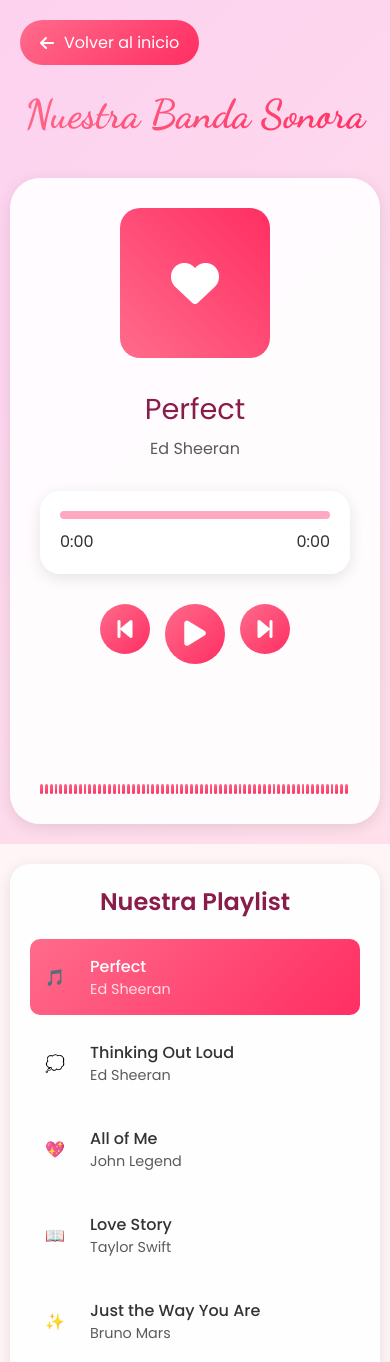
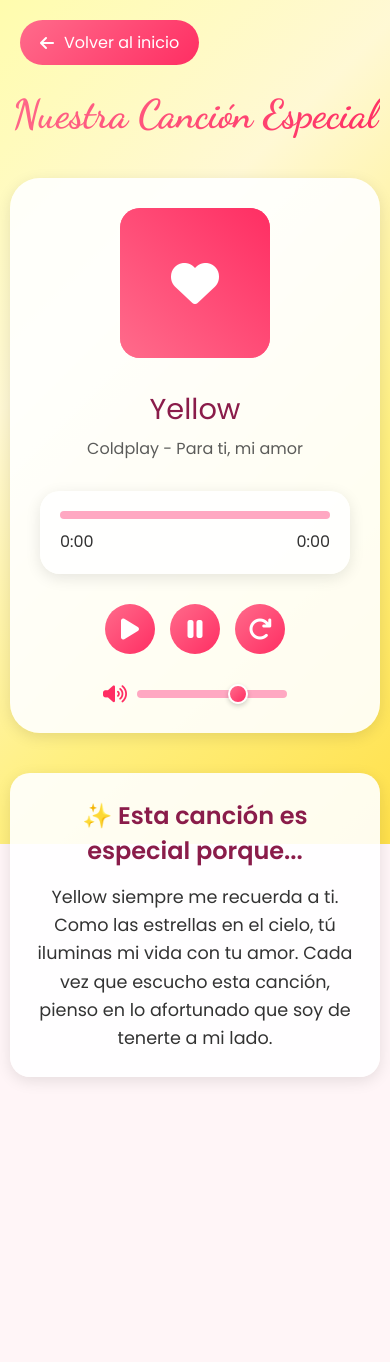
Before and after one commit to YOINERA/PARA-TI, a plain HTML site: page music.html in a window 390 px wide. Shown: the top 1362 px of the page. After the commit the page ends 1137 px from the top, so only its background shows below. Drawn offline with Linux system fonts and the light colour scheme.

Commit message:
Update music.html

```diff
--- a/music.html
+++ b/music.html
@@ -45,12 +45,28 @@
             color: white;
             font-size: 4rem;
             overflow: hidden;
+            position: relative;
         }
 
         .album-art img {
             width: 100%;
             height: 100%;
             object-fit: cover;
+        }
+
+        .album-art::before {
+            content: '';
+            position: absolute;
+            top: 0;
+            left: 0;
+            right: 0;
+            bottom: 0;
+            background: linear-gradient(45deg, rgba(255, 107, 139, 0.8), rgba(255, 46, 99, 0.8));
+        }
+
+        .album-art i {
+            position: relative;
+            z-index: 2;
         }
 
         .song-info {
@@ -128,62 +144,6 @@
             font-size: 1.8rem;
         }
 
-        .playlist {
-            background: rgba(255, 255, 255, 0.9);
-            border-radius: 20px;
-            padding: 20px;
-            box-shadow: var(--shadow);
-        }
-
-        .playlist h2 {
-            color: var(--dark-color);
-            margin-bottom: 20px;
-            text-align: center;
-        }
-
-        .playlist-item {
-            display: flex;
-            align-items: center;
-            gap: 15px;
-            padding: 15px;
-            border-radius: 10px;
-            cursor: pointer;
-            transition: var(--transition);
-            margin-bottom: 10px;
-        }
-
-        .playlist-item:hover {
-            background: rgba(255, 107, 139, 0.1);
-        }
-
-        .playlist-item.active {
-            background: var(--gradient);
-            color: white;
-        }
-
-        .playlist-number {
-            font-weight: bold;
-            color: var(--accent-color);
-            width: 30px;
-        }
-
-        .playlist-item.active .playlist-number {
-            color: white;
-        }
-
-        .playlist-info {
-            flex: 1;
-        }
-
-        .playlist-title {
-            font-weight: 500;
-        }
-
-        .playlist-artist {
-            font-size: 0.9rem;
-            opacity: 0.8;
-        }
-
         .back-button {
             position: fixed;
             top: 20px;
@@ -205,23 +165,6 @@
 
         .back-button a:hover {
             transform: translateX(-5px);
-        }
-
-        .visualizer {
-            width: 100%;
-            height: 100px;
-            margin-top: 20px;
-            position: relative;
-            overflow: hidden;
-        }
-
-        .visualizer-bar {
-            position: absolute;
-            bottom: 0;
-            width: 4px;
-            background: var(--gradient);
-            border-radius: 2px;
-            transition: height 0.2s;
         }
 
         @media (max-width: 768px) {
@@ -267,7 +210,7 @@
     </div>
 
     <div class="music-container">
-        <h1 class="music-title">Nuestra Banda Sonora</h1>
+        <h1 class="music-title">Nuestra Canción Especial</h1>
 
         <div class="player-container">
             <div class="album-art">
@@ -275,8 +218,8 @@
             </div>
 
             <div class="song-info">
-                <div class="song-title" id="current-song">Canción Especial</div>
-                <div class="song-artist" id="current-artist">Para ti, mi amor</div>
+                <div class="song-title" id="current-song">Yellow</div>
+                <div class="song-artist" id="current-artist">Coldplay - Para ti, mi amor</div>
             </div>
 
             <div class="progress-container">
@@ -290,221 +233,172 @@
             </div>
 
             <div class="player-controls">
-                <button class="control-btn" id="prev-btn">
-                    <i class="fas fa-step-backward"></i>
-                </button>
-                <button class="control-btn big" id="play-btn">
+                <button class="control-btn" id="play-btn">
                     <i class="fas fa-play"></i>
                 </button>
-                <button class="control-btn" id="next-btn">
-                    <i class="fas fa-step-forward"></i>
+                <button class="control-btn" id="pause-btn">
+                    <i class="fas fa-pause"></i>
+                </button>
+                <button class="control-btn" id="restart-btn">
+                    <i class="fas fa-redo"></i>
                 </button>
             </div>
 
-            <div class="visualizer" id="visualizer">
-                <!-- Las barras del visualizador se generarán con JavaScript -->
+            <div class="volume-control">
+                <i class="fas fa-volume-up"></i>
+                <input type="range" id="volume-slider" min="0" max="100" value="70">
             </div>
         </div>
 
-        <div class="playlist">
-            <h2>Nuestra Playlist</h2>
-            <div id="playlist-items">
-                <!-- Las canciones se cargarán con JavaScript -->
-            </div>
+        <div class="love-message">
+            <h3>✨ Esta canción es especial porque...</h3>
+            <p>Yellow siempre me recuerda a ti. Como las estrellas en el cielo, tú iluminas mi vida con tu amor. Cada vez que escucho esta canción, pienso en lo afortunado que soy de tenerte a mi lado.</p>
         </div>
     </div>
 
-    <audio id="audio-player" preload="metadata"></audio>
+    <audio id="audio-player" preload="metadata">
+        <source src="assets/music/yellow.mp3" type="audio/mpeg">
+        Tu navegador no soporta el elemento de audio.
+    </audio>
 
     <script>
-        // Playlist de canciones de amor
-        const playlist = [
-            {
-                title: "Perfect",
-                artist: "Ed Sheeran",
-                src: "https://assets.mixkit.co/music/preview/mixkit-perfect-love-237.mp3",
-                icon: "🎵"
-            },
-            {
-                title: "Thinking Out Loud",
-                artist: "Ed Sheeran",
-                src: "https://assets.mixkit.co/music/preview/mixkit-thinking-out-loud-237.mp3",
-                icon: "💭"
-            },
-            {
-                title: "All of Me",
-                artist: "John Legend",
-                src: "https://assets.mixkit.co/music/preview/mixkit-all-of-me-237.mp3",
-                icon: "💖"
-            },
-            {
-                title: "Love Story",
-                artist: "Taylor Swift",
-                src: "https://assets.mixkit.co/music/preview/mixkit-love-story-237.mp3",
-                icon: "📖"
-            },
-            {
-                title: "Just the Way You Are",
-                artist: "Bruno Mars",
-                src: "https://assets.mixkit.co/music/preview/mixkit-just-the-way-you-are-237.mp3",
-                icon: "✨"
-            },
-            {
-                title: "I Will Always Love You",
-                artist: "Whitney Houston",
-                src: "https://assets.mixkit.co/music/preview/mixkit-i-will-always-love-you-237.mp3",
-                icon: "💕"
+        // Elementos del reproductor
+        const audioPlayer = document.getElementById('audio-player');
+        const playBtn = document.getElementById('play-btn');
+        const pauseBtn = document.getElementById('pause-btn');
+        const restartBtn = document.getElementById('restart-btn');
+        const progressBar = document.getElementById('progress-bar');
+        const progress = document.getElementById('progress');
+        const currentTime = document.getElementById('current-time');
+        const duration = document.getElementById('duration');
+        const volumeSlider = document.getElementById('volume-slider');
+
+        // Estado del reproductor
+        let isPlaying = false;
+
+        // Inicializar reproductor
+        function initMusicPlayer() {
+            setupEventListeners();
+            updatePlayerInfo();
+
+            // Cargar volumen guardado
+            const savedVolume = localStorage.getItem('musicVolume');
+            if (savedVolume) {
+                audioPlayer.volume = savedVolume / 100;
+                volumeSlider.value = savedVolume;
             }
-        ];
-
-        let currentSongIndex = 0;
-        let isPlaying = false;
-        let audioContext;
-        let analyser;
-        let source;
-        let dataArray;
-        let bufferLength;
-        let visualizerBars = [];
-
-        const elements = {
-            audioPlayer: document.getElementById('audio-player'),
-            currentSong: document.getElementById('current-song'),
-            currentArtist: document.getElementById('current-artist'),
-            playBtn: document.getElementById('play-btn'),
-            prevBtn: document.getElementById('prev-btn'),
-            nextBtn: document.getElementById('next-btn'),
-            progressBar: document.getElementById('progress-bar'),
-            progress: document.getElementById('progress'),
-            currentTime: document.getElementById('current-time'),
-            duration: document.getElementById('duration'),
-            playlistItems: document.getElementById('playlist-items'),
-            visualizer: document.getElementById('visualizer')
-        };
-
-        function initMusicPlayer() {
-            loadPlaylist();
-            loadSong(currentSongIndex);
-            setupEventListeners();
-            setupVisualizer();
         }
 
-        function loadPlaylist() {
-            elements.playlistItems.innerHTML = '';
+        // Configurar event listeners
+        function setupEventListeners() {
+            // Botones de control
+            playBtn.addEventListener('click', playMusic);
+            pauseBtn.addEventListener('click', pauseMusic);
+            restartBtn.addEventListener('click', restartMusic);
 
-            playlist.forEach((song, index) => {
-                const item = document.createElement('div');
-                item.className = `playlist-item ${index === currentSongIndex ? 'active' : ''}`;
-                item.dataset.index = index;
+            // Barra de progreso
+            progressBar.addEventListener('click', (e) => {
+                const clickX = e.offsetX;
+                const width = progressBar.clientWidth;
+                const duration = audioPlayer.duration;
 
-                item.innerHTML = `
-                    <div class="playlist-number">${song.icon}</div>
-                    <div class="playlist-info">
-                        <div class="playlist-title">${song.title}</div>
-                        <div class="playlist-artist">${song.artist}</div>
-                    </div>
-                `;
-
-                item.addEventListener('click', () => loadSong(index));
-                elements.playlistItems.appendChild(item);
-            });
-        }
-
-        function loadSong(index) {
-            currentSongIndex = index;
-            const song = playlist[index];
-
-            elements.audioPlayer.src = song.src;
-            elements.currentSong.textContent = song.title;
-            elements.currentArtist.textContent = song.artist;
-
-            // Actualizar playlist
-            document.querySelectorAll('.playlist-item').forEach((item, i) => {
-                item.classList.toggle('active', i === index);
-            });
-
-            // Si estaba reproduciendo, continuar
-            if (isPlaying) {
-                playSong();
-            }
-
-            // Actualizar duración cuando se cargue la metadata
-            elements.audioPlayer.addEventListener('loadedmetadata', () => {
-                elements.duration.textContent = formatTime(elements.audioPlayer.duration);
-            });
-        }
-
-        function playSong() {
-            elements.audioPlayer.play();
-            isPlaying = true;
-            elements.playBtn.innerHTML = '<i class="fas fa-pause"></i>';
-            startVisualizer();
-        }
-
-        function pauseSong() {
-            elements.audioPlayer.pause();
-            isPlaying = false;
-            elements.playBtn.innerHTML = '<i class="fas fa-play"></i>';
-            stopVisualizer();
-        }
-
-        function setupEventListeners() {
-            elements.playBtn.addEventListener('click', () => {
-                if (isPlaying) {
-                    pauseSong();
-                } else {
-                    playSong();
+                if (duration) {
+                    audioPlayer.currentTime = (clickX / width) * duration;
                 }
             });
 
-            elements.prevBtn.addEventListener('click', prevSong);
-            elements.nextBtn.addEventListener('click', nextSong);
+            // Control de volumen
+            volumeSlider.addEventListener('input', (e) => {
+                const volume = e.target.value / 100;
+                audioPlayer.volume = volume;
+                localStorage.setItem('musicVolume', e.target.value);
+            });
 
-            elements.audioPlayer.addEventListener('timeupdate', updateProgress);
-            elements.audioPlayer.addEventListener('ended', nextSong);
-
-            elements.progressBar.addEventListener('click', (e) => {
-                const clickX = e.offsetX;
-                const width = elements.progressBar.clientWidth;
-                const duration = elements.audioPlayer.duration;
-
-                elements.audioPlayer.currentTime = (clickX / width) * duration;
-            });
+            // Actualizar progreso
+            audioPlayer.addEventListener('timeupdate', updateProgress);
+            audioPlayer.addEventListener('loadedmetadata', updateDuration);
+            audioPlayer.addEventListener('ended', onSongEnded);
 
             // Teclas de control
             document.addEventListener('keydown', (e) => {
                 if (e.code === 'Space') {
                     e.preventDefault();
-                    if (isPlaying) pauseSong();
-                    else playSong();
+                    if (isPlaying) pauseMusic();
+                    else playMusic();
+                } else if (e.code === 'ArrowRight') {
+                    audioPlayer.currentTime = Math.min(audioPlayer.currentTime + 10, audioPlayer.duration);
                 } else if (e.code === 'ArrowLeft') {
-                    prevSong();
-                } else if (e.code === 'ArrowRight') {
-                    nextSong();
+                    audioPlayer.currentTime = Math.max(audioPlayer.currentTime - 10, 0);
+                } else if (e.code === 'KeyM') {
+                    audioPlayer.muted = !audioPlayer.muted;
                 }
             });
         }
 
-        function prevSong() {
-            currentSongIndex = (currentSongIndex - 1 + playlist.length) % playlist.length;
-            loadSong(currentSongIndex);
-            if (isPlaying) playSong();
+        // Reproducir música
+        function playMusic() {
+            audioPlayer.play();
+            isPlaying = true;
+            playBtn.style.display = 'none';
+            pauseBtn.style.display = 'flex';
+
+            // Efecto visual
+            createHearts(10);
         }
 
-        function nextSong() {
-            currentSongIndex = (currentSongIndex + 1) % playlist.length;
-            loadSong(currentSongIndex);
-            if (isPlaying) playSong();
+        // Pausar música
+        function pauseMusic() {
+            audioPlayer.pause();
+            isPlaying = false;
+            playBtn.style.display = 'flex';
+            pauseBtn.style.display = 'none';
         }
 
-        function updateProgress() {
-            const current = elements.audioPlayer.currentTime;
-            const duration = elements.audioPlayer.duration;
-            const progressPercent = (current / duration) * 100;
+        // Reiniciar música
+        function restartMusic() {
+            audioPlayer.currentTime = 0;
+            if (!isPlaying) {
+                playMusic();
+            }
 
-            elements.progress.style.width = `${progressPercent}%`;
-            elements.currentTime.textContent = formatTime(current);
+            // Efecto visual
+            createConfetti(20);
         }
 
+        // Actualizar información del reproductor
+        function updatePlayerInfo() {
+            // La canción ya está configurada en el HTML
+            // Podemos añadir más información si es necesario
+        }
+
+        // Actualizar barra de progreso
+        function updateProgress() {
+            if (audioPlayer.duration) {
+                const progressPercent = (audioPlayer.currentTime / audioPlayer.duration) * 100;
+                progress.style.width = `${progressPercent}%`;
+                currentTime.textContent = formatTime(audioPlayer.currentTime);
+            }
+        }
+
+        // Actualizar duración
+        function updateDuration() {
+            if (audioPlayer.duration) {
+                duration.textContent = formatTime(audioPlayer.duration);
+            }
+        }
+
+        // Cuando termine la canción
+        function onSongEnded() {
+            isPlaying = false;
+            playBtn.style.display = 'flex';
+            pauseBtn.style.display = 'none';
+
+            // Efecto especial al terminar
+            createHearts(30);
+            showLoveMessage();
+        }
+
+        // Formatear tiempo (segundos a MM:SS)
         function formatTime(seconds) {
             if (isNaN(seconds)) return '0:00';
 
@@ -513,79 +407,172 @@
             return `${minutes}:${secs.toString().padStart(2, '0')}`;
         }
 
-        function setupVisualizer() {
-            // Crear barras del visualizador
-            elements.visualizer.innerHTML = '';
-            visualizerBars = [];
+        // Mostrar mensaje de amor
+        function showLoveMessage() {
+            const messages = [
+                "Te amo más que a esta canción 💛",
+                "Eres mi canción favorita 🎵",
+                "Contigo cada día es música para mis oídos 🎶",
+                "Tu amor es la melodía de mi vida 💖"
+            ];
 
-            const barCount = 64;
-            const barWidth = elements.visualizer.clientWidth / barCount;
+            const randomMessage = messages[Math.floor(Math.random() * messages.length)];
 
-            for (let i = 0; i < barCount; i++) {
-                const bar = document.createElement('div');
-                bar.className = 'visualizer-bar';
-                bar.style.left = `${i * barWidth}px`;
-                bar.style.width = `${barWidth - 2}px`;
-                bar.style.height = '10px';
+            // Crear notificación
+            const notification = document.createElement('div');
+            notification.className = 'notification show';
+            notification.innerHTML = `
+                <div class="notification-content">
+                    <i class="fas fa-heart"></i>
+                    <span>${randomMessage}</span>
+                </div>
+            `;
 
-                elements.visualizer.appendChild(bar);
-                visualizerBars.push(bar);
+            document.body.appendChild(notification);
+
+            setTimeout(() => {
+                notification.classList.remove('show');
+                setTimeout(() => notification.remove(), 500);
+            }, 3000);
+        }
+
+        // Efectos visuales
+        function createHearts(count) {
+            if (window.createHearts) {
+                window.createHearts(count);
             }
         }
 
-        function startVisualizer() {
-            // Configurar AudioContext para análisis
-            if (!audioContext) {
-                audioContext = new (window.AudioContext || window.webkitAudioContext)();
-                analyser = audioContext.createAnalyser();
-                source = audioContext.createMediaElementSource(elements.audioPlayer);
+        function createConfetti(count) {
+            if (window.createConfetti) {
+                window.createConfetti(count);
+            }
+        }
 
-                source.connect(analyser);
-                analyser.connect(audioContext.destination);
+        // Inicializar cuando el DOM esté listo
+        document.addEventListener('DOMContentLoaded', () => {
+            initMusicPlayer();
 
-                analyser.fftSize = 256;
-                bufferLength = analyser.frequencyBinCount;
-                dataArray = new Uint8Array(bufferLength);
-            }
-
-            // Animar visualizador
-            function animate() {
-                if (!isPlaying) return;
-
-                requestAnimationFrame(animate);
-                analyser.getByteFrequencyData(dataArray);
-
-                visualizerBars.forEach((bar, i) => {
-                    const value = dataArray[i] / 2;
-                    bar.style.height = `${10 + value}px`;
-                    bar.style.opacity = value / 100;
+            // Inicializar partículas
+            if (typeof particlesJS !== 'undefined') {
+                particlesJS('particles-js', {
+                    particles: {
+                        number: { value: 50, density: { enable: true, value_area: 800 } },
+                        color: { value: "#ffd700" }, // Color amarillo para coincidir con la canción
+                        shape: { type: "circle" },
+                        opacity: { value: 0.5, random: true },
+                        size: { value: 3, random: true },
+                        move: {
+                            enable: true,
+                            speed: 0.5,
+                            direction: "none",
+                            random: true
+                        }
+                    }
                 });
             }
 
-            animate();
-        }
+            // Cambiar fondo a tema amarillo
+            document.querySelector('.background-animation').style.background =
+                'linear-gradient(-45deg, #ffd700, #ffed4e, #fff9c4, #ffff8d)';
+        });
 
-        function stopVisualizer() {
-            // Resetear barras
-            visualizerBars.forEach(bar => {
-                bar.style.height = '10px';
-                bar.style.opacity = '0.5';
-            });
-        }
+        // Agregar estilos para notificaciones
+        const style = document.createElement('style');
+        style.textContent = `
+            .notification {
+                position: fixed;
+                bottom: 20px;
+                right: 20px;
+                background: linear-gradient(135deg, #ffd700, #ff6b8b);
+                color: white;
+                padding: 15px 25px;
+                border-radius: 10px;
+                box-shadow: 0 10px 30px rgba(0, 0, 0, 0.2);
+                transform: translateX(150%);
+                transition: transform 0.5s cubic-bezier(0.175, 0.885, 0.32, 1.275);
+                z-index: 10000;
+            }
 
-        document.addEventListener('DOMContentLoaded', initMusicPlayer);
+            .notification.show {
+                transform: translateX(0);
+            }
 
-        // Inicializar partículas
-        particlesJS('particles-js', {
-            particles: {
-                number: { value: 50, density: { enable: true, value_area: 800 } },
-                color: { value: "#ff6b8b" },
-                shape: { type: "circle" },
-                opacity: { value: 0.5, random: true },
-                size: { value: 3, random: true },
-                move: { enable: true, speed: 0.5 }
+            .notification-content {
+                display: flex;
+                align-items: center;
+                gap: 15px;
             }
-        });
+
+            .notification i {
+                font-size: 1.5rem;
+            }
+
+            .volume-control {
+                display: flex;
+                align-items: center;
+                justify-content: center;
+                gap: 10px;
+                margin-top: 20px;
+            }
+
+            .volume-control i {
+                color: var(--accent-color);
+                font-size: 1.2rem;
+            }
+
+            #volume-slider {
+                width: 150px;
+                height: 8px;
+                -webkit-appearance: none;
+                appearance: none;
+                background: var(--secondary-color);
+                border-radius: 4px;
+                outline: none;
+            }
+
+            #volume-slider::-webkit-slider-thumb {
+                -webkit-appearance: none;
+                appearance: none;
+                width: 20px;
+                height: 20px;
+                border-radius: 50%;
+                background: var(--gradient);
+                cursor: pointer;
+                border: 2px solid white;
+                box-shadow: 0 2px 5px rgba(0,0,0,0.2);
+            }
+
+            .love-message {
+                background: rgba(255, 255, 255, 0.9);
+                border-radius: 20px;
+                padding: 25px;
+                margin-top: 30px;
+                box-shadow: var(--shadow);
+                text-align: center;
+            }
+
+            .love-message h3 {
+                color: var(--dark-color);
+                margin-bottom: 15px;
+                font-size: 1.5rem;
+            }
+
+            .love-message p {
+                color: var(--text-color);
+                line-height: 1.6;
+                font-size: 1.1rem;
+            }
+
+            .dark-mode .love-message {
+                background: rgba(26, 26, 46, 0.9);
+            }
+
+            .dark-mode .player-container {
+                background: rgba(26, 26, 46, 0.9);
+            }
+        `;
+        document.head.appendChild(style);
     </script>
 </body>
 </html>
```
